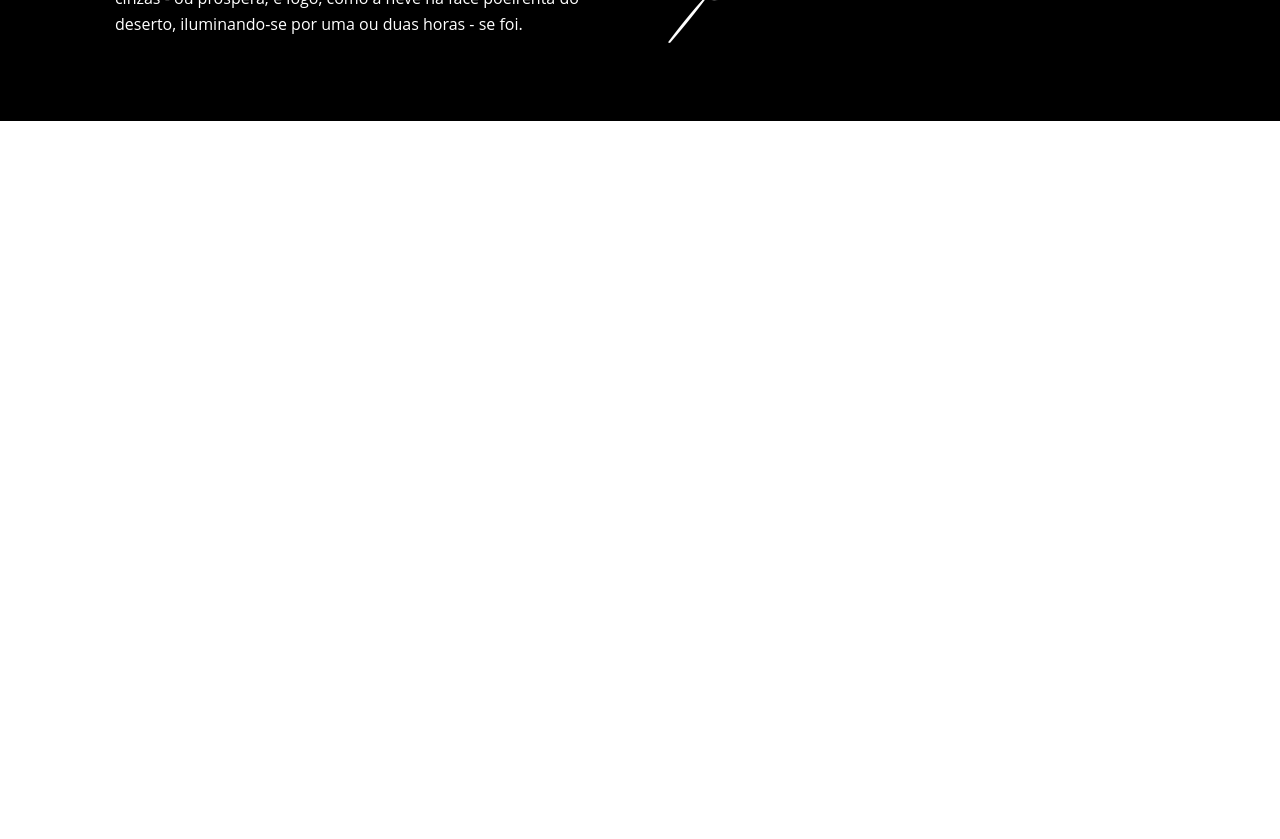
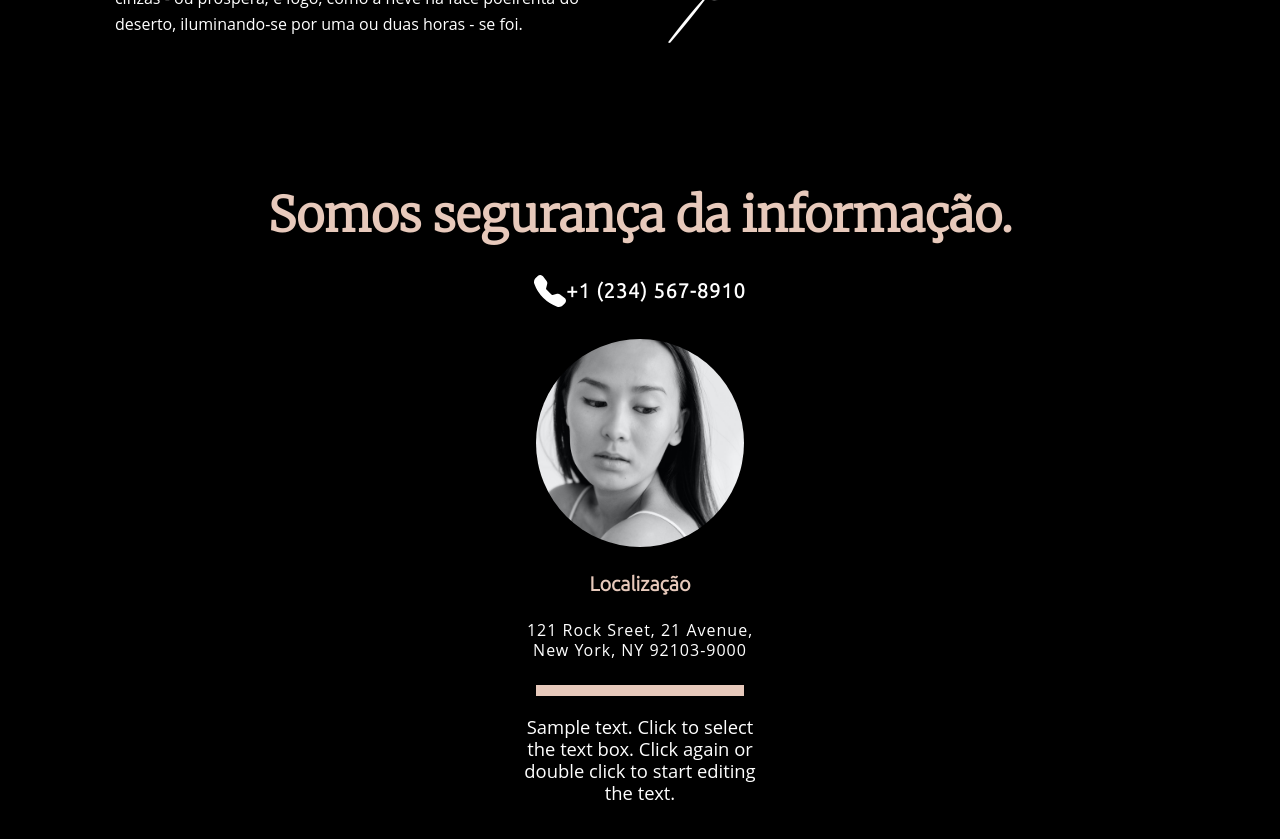
Before and after one commit to riamxpp/biografia, a React (Create React App) app: page / in a window 1280 px wide. Shown: the part 3340-4179 px from the top of the page. Before the commit the page ends 3461 px from the top, so only its background shows below. Built offline with nearby package versions, Linux system fonts and the light colour scheme.

Commit message:
Criando e estilizando componente Contato

```diff
--- a/src/App.tsx
+++ b/src/App.tsx
@@ -1,6 +1,7 @@
 import React from "react";
 import "./App.css";
 import Biografia from "./components/Biografia/Biografia";
+import Contato from "./components/Contato/Contato";
 import GridComponente from "./components/GridFotos/GridComponente";
 import Header from "./components/Header/Header";
 import Informacoes from "./components/Informacoes/Informacoes";
@@ -16,6 +17,7 @@ function App() {
       <Um />
       <GridComponente />
       <Informacoes />
+      <Contato />
     </>
   );
 }
--- /dev/null
+++ b/src/components/Contato/Contato.tsx
@@ -0,0 +1,36 @@
+import React from "react";
+import {
+  ContatoComponente,
+  ContatoEndereco,
+  ContatoFoto,
+  ContatoLocalizacao,
+  ContatoSeparador,
+  ContatoTelefone,
+  ContatoTexto,
+  ContatoTitulo,
+} from "./StylesContato";
+import Telefone from "./Telefone";
+import Mulher from "../../assents/Mulher-Informacoes.jpeg";
+
+const Contato = () => {
+  return (
+    <ContatoComponente>
+      <ContatoTitulo>Somos segurança da informação.</ContatoTitulo>
+      <ContatoTelefone>
+        <Telefone />
+        +1 (234) 567-8910
+      </ContatoTelefone>
+      <ContatoFoto backgroundContato={Mulher}></ContatoFoto>
+      <ContatoLocalizacao>Localização</ContatoLocalizacao>
+      <ContatoEndereco>121 Rock Sreet, 21 Avenue,</ContatoEndereco>
+      <ContatoEndereco>New York, NY 92103-9000</ContatoEndereco>
+      <ContatoSeparador></ContatoSeparador>
+      <ContatoTexto>
+        Sample text. Click to select the text box. Click again or double click
+        to start editing the text.
+      </ContatoTexto>
+    </ContatoComponente>
+  );
+};
+
+export default Contato;
--- /dev/null
+++ b/src/components/Contato/InterfaceContato.ts
@@ -0,0 +1,3 @@
+export interface InterfaceContatoFoto {
+  backgroundContato: string;
+}
--- /dev/null
+++ b/src/components/Contato/StylesContato.ts
@@ -0,0 +1,85 @@
+import styled from "styled-components";
+import colors from "../../colors";
+import { InterfaceContatoFoto } from "./InterfaceContato";
+
+const ContatoComponente = styled.section`
+  width: 100%;
+  height: auto;
+  padding: 4rem 0;
+  display: flex;
+  flex-direction: column;
+  align-items: center;
+  background: ${colors.backgroundColor};
+`;
+
+const ContatoTitulo = styled.h2`
+  font-family: "Merriweather", serif;
+  font-size: 48px;
+  color: ${colors.titleColor};
+`;
+
+const ContatoTelefone = styled.span`
+  color: ${colors.textColor};
+  display: flex;
+  align-items: center;
+  font-size: 1.25rem;
+  font-weight: 700;
+  margin-top: 30px;
+  letter-spacing: 1px;
+  font-family: "Ubuntu", sans-serif;
+`;
+
+const ContatoFoto = styled.div<InterfaceContatoFoto>`
+  width: 13rem;
+  height: 13rem;
+  background-color: white;
+  margin-top: 2rem;
+  border-radius: 50%;
+  background-image: url(${(props) => props.backgroundContato});
+  background-size: cover;
+  background-position: 0 -50px;
+  background-repeat: no-repeat;
+`;
+
+const ContatoLocalizacao = styled.h6`
+  font-family: "Ubuntu", sans-serif;
+  font-size: 20px;
+  margin-top: 25px;
+  margin-bottom: 25px;
+  color: ${colors.titleColor};
+`;
+
+const ContatoEndereco = styled.span`
+  color: ${colors.textColor};
+  font-family: "Open Sans", sans-serif;
+  letter-spacing: 1px;
+  line-height: 1.2;
+`;
+
+const ContatoSeparador = styled.div`
+  width: 13rem;
+  height: 0.7rem;
+  margin-top: 25px;
+  background: ${colors.titleColor};
+`;
+
+const ContatoTexto = styled.p`
+  width: 16rem;
+  color: ${colors.textColor};
+  text-align: center;
+  font-size: 1.15rem;
+  font-family: "Open Sans", sans-serif;
+  margin-top: 20px;
+  line-height: 1.2;
+`;
+
+export {
+  ContatoComponente,
+  ContatoTitulo,
+  ContatoTelefone,
+  ContatoFoto,
+  ContatoLocalizacao,
+  ContatoEndereco,
+  ContatoSeparador,
+  ContatoTexto,
+};
--- /dev/null
+++ b/src/components/Contato/Telefone.tsx
@@ -0,0 +1,21 @@
+import React from "react";
+
+const Telefone = () => {
+  return (
+    <svg
+      xmlns="http://www.w3.org/2000/svg"
+      width="32"
+      height="32"
+      fill="currentColor"
+      className="bi bi-telephone-fill"
+      viewBox="0 0 16 16"
+    >
+      <path
+        fill-rule="evenodd"
+        d="M1.885.511a1.745 1.745 0 0 1 2.61.163L6.29 2.98c.329.423.445.974.315 1.494l-.547 2.19a.678.678 0 0 0 .178.643l2.457 2.457a.678.678 0 0 0 .644.178l2.189-.547a1.745 1.745 0 0 1 1.494.315l2.306 1.794c.829.645.905 1.87.163 2.611l-1.034 1.034c-.74.74-1.846 1.065-2.877.702a18.634 18.634 0 0 1-7.01-4.42 18.634 18.634 0 0 1-4.42-7.009c-.362-1.03-.037-2.137.703-2.877L1.885.511z"
+      />
+    </svg>
+  );
+};
+
+export default Telefone;
```
Also changed, not shown: src/assents/Mulher-Informacoes.jpeg (added).
